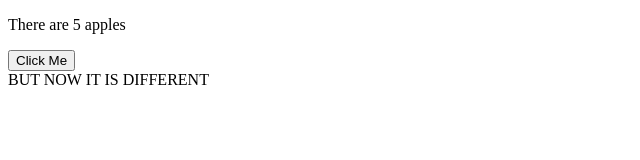
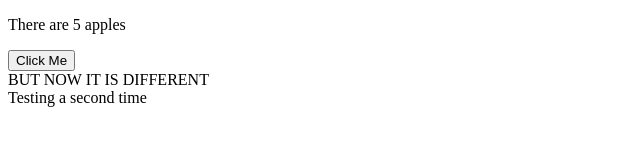
Before and after one commit to Jaxz102/Test, a plain HTML site: page index.html in a window 1280 px wide. Shown: the whole page, without its empty margins (0-640 px from the left). Drawn offline with Linux system fonts and the light colour scheme.

Commit message:
Okay Control

```diff
--- a/index.html
+++ b/index.html
@@ -13,5 +13,6 @@
             }
         </script>
         <div>BUT NOW IT IS DIFFERENT</div>
+        <div>Testing a second time</div>
     </body>
 </html>
```
